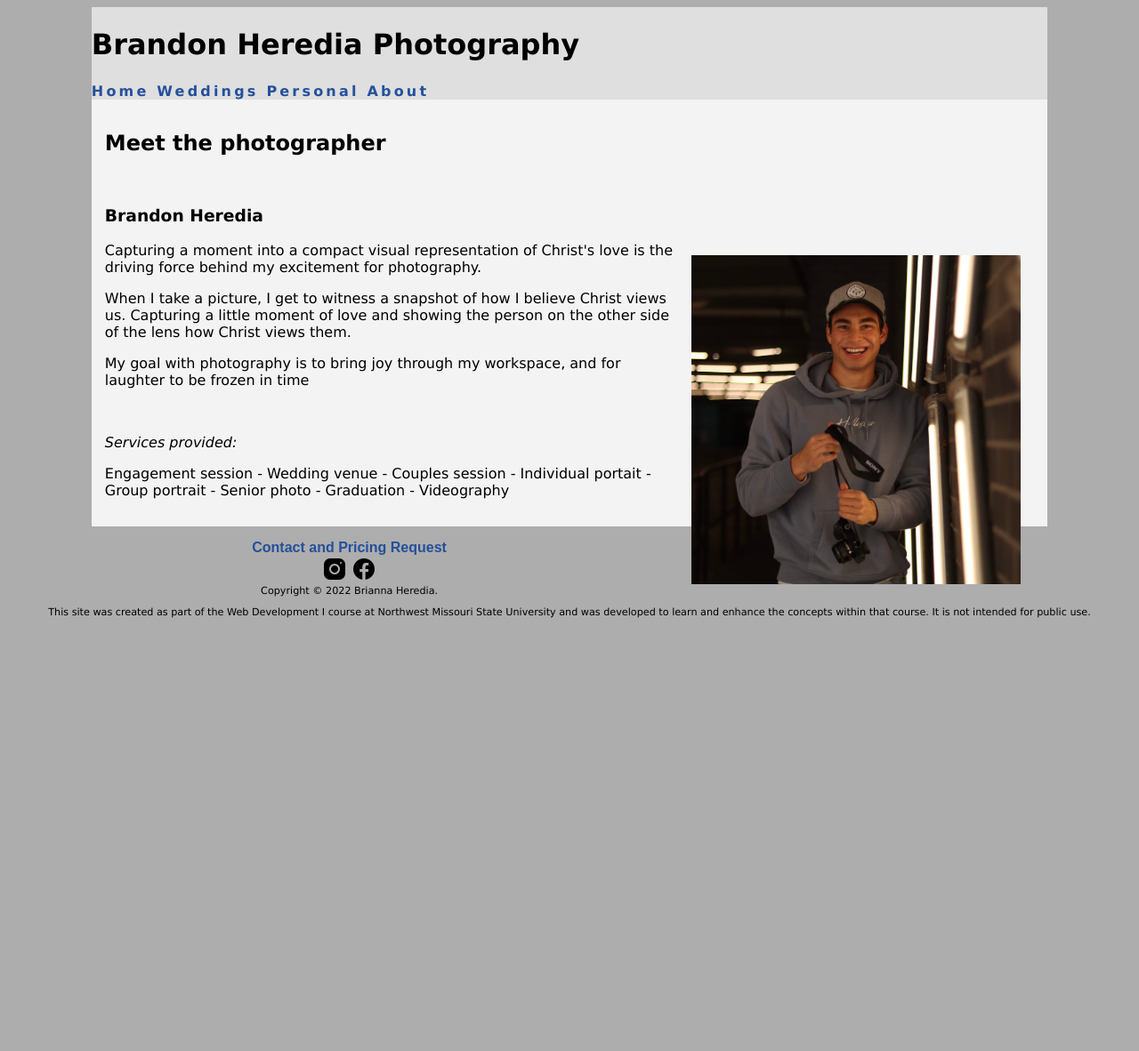
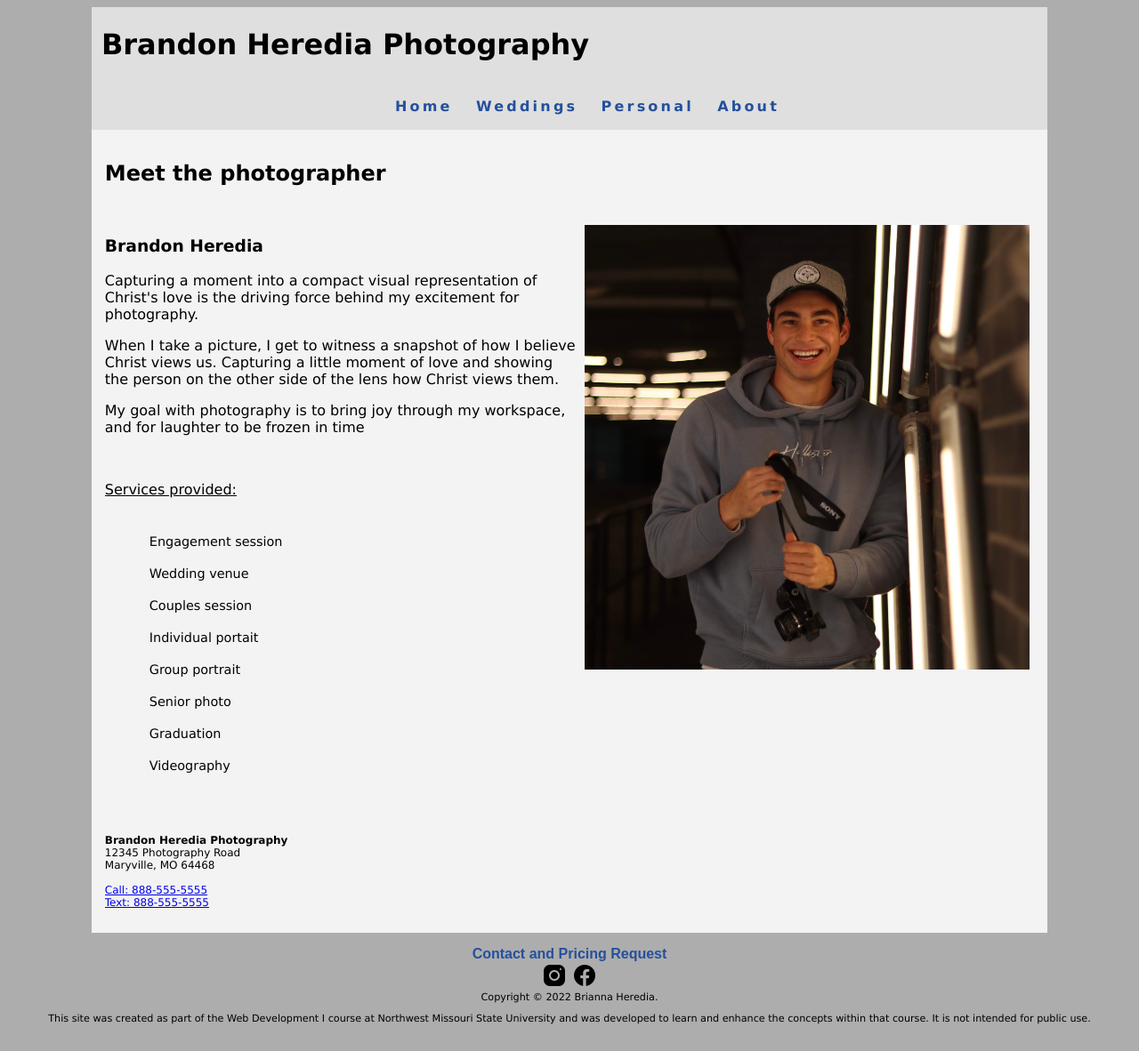
Before and after one commit to 44144-Sp22/web-project-BriHeredia, a plain HTML site: page about.html in a window 1280 px wide. Shown: the whole page at 89% size. Before the commit the page ends 800 px from the top, so only its background shows below. Drawn offline with Linux system fonts and the light colour scheme.

Commit message:
Saturday work

```diff
--- a/about.html
+++ b/about.html
@@ -11,28 +11,55 @@
 <body>
   <div id="wrapper">
     <header>
-      <h1> Brandon Heredia Photography</h1>
+      <h1> &nbsp;Brandon Heredia Photography</h1>
 
     </header>
     <nav>
+      <ul>
+        <li><a href="index.html">Home</a></li>&nbsp;&nbsp;
+        <li><a href="weddings.html">Weddings</a></li>&nbsp;&nbsp;
+        <li><a href="personal.html">Personal</a></li>&nbsp;&nbsp;
+        <li><a href="about.html">About</a></li>
+      </ul>
 
-      <a href="index.html">Home</a>
-      <a href="weddings.html">Weddings</a>
-      <a href="personal.html">Personal</a>
-      <a href="about.html">About</a>
 
     </nav>
     <main>
-      <h2> Meet the photographer </h2><br>
-      <h3>Brandon Heredia </h3>
-      <img src="brandon.jpg" alt="brandon heredia" width="400px" height="400px" id="brandon-floatright">
-      <p> Capturing a moment into a compact visual representation of Christ's love is the driving force behind my excitement for photography.</p>
-      <p> When I take a picture, I get to witness a snapshot of how I believe Christ views us. Capturing a little moment of love and showing the person on the other side of the lens how Christ views them. </p>
-      <p> My goal with photography is to bring joy through my workspace, and for laughter to be frozen in time </p> <br>
-      <p><em> Services provided:</em></p>
+      <div>
+        <h2> Meet the photographer </h2><br>
 
-      <p>Engagement session - Wedding venue - Couples session - Individual portait - Group portrait - Senior photo - Graduation - Videography </p>
 
+        <img id="brandon-floatright" src="brandon.jpg" alt="brandon heredia" width="500px" height="500px">
+        <h3>Brandon Heredia </h3>
+
+
+        <p> Capturing a moment into a compact visual representation of Christ's love is the driving force behind my excitement for photography.</p>
+        <p> When I take a picture, I get to witness a snapshot of how I believe Christ views us. Capturing a little moment of love and showing the person on the other side of the lens how Christ views them. </p>
+        <p> My goal with photography is to bring joy through my workspace, and for laughter to be frozen in time </p> <br>
+        <p><u> Services provided:</u>
+
+        <ul class="services">
+          <li> Engagement session </li>
+          <li> Wedding venue </li>
+          <li> Couples session </li>
+          <li> Individual portait </li>
+          <li> Group portrait </li>
+          <li> Senior photo </li>
+          <li> Graduation </li>
+          <li> Videography </li>
+          </p>
+        </ul>
+        <br><br>
+
+        <p class="contact">
+          <strong> Brandon Heredia Photography</strong><br>
+          12345 Photography Road<br>
+          Maryville, MO 64468<br><br>
+          <a href="tel: 888-555-5555"> Call: 888-555-5555</a><br>
+          <a href="sms: 888-555-5555"> Text: 888-555-5555</a>
+        </p>
+
+      </div>
 
 
     </main>
--- a/style.css
+++ b/style.css
@@ -6,15 +6,15 @@ header, nav, main, footer {
   box-sizing: border-box;
 }
 
+body {
+  background-color: #adadad;
+  font-family: Verdana, Arial, sans-serif;
+}
+
 header {
   background-color: #dfdfdf;
   padding-top: 2px;
   padding-bottom: 2px;
-}
-
-body {
-  background-color: #adadad;
-  font-family: Verdana, Arial, sans-serif;
 }
 
 #wrapper {
@@ -27,13 +27,23 @@ body {
 
 nav {
   font-weight: bold;
-  text-align: left;
+  text-align: center;
   letter-spacing: .2em;
   background-color: #dfdfdf;
+  padding-top: 1px;
+  padding-bottom: 1px;
 }
 
 nav a {
   text-decoration: none;
+}
+
+nav ul {
+  list-style-type: none;
+}
+
+nav li {
+  display: inline-block;
 }
 
 nav a:link {
@@ -48,8 +58,18 @@ nav a:hover {
   color: #ffffff;
 }
 
+#brandon-floatright {
+  float: right;
+  margin: 5px 5px 5px 5px;
+}
+
+div {
+  overflow: auto;
+}
+
 main {
   padding: 15px;
+  margin-left: auto;
 }
 
 main ul {
@@ -62,9 +82,14 @@ main li {
   margin: 10px;
 }
 
-#brandon-floatright {
-  float: right;
-  padding: 15px;
+.services {
+  display: inline-block;
+  width: 100px;
+  font-size: .9em;
+}
+
+.contact {
+  font-size: .75em;
 }
 
 footer {
@@ -80,3 +105,25 @@ a[href^="mailto:"] {
   font-weight: bold;
   text-decoration: none;
 }
+
+@media only screen and (max-width: 768px) {
+  body {
+    margin: 0;
+  }
+
+  #wrapper {
+    width: auto;
+  }
+
+  main {
+    margin-left: 0;
+  }
+
+  h1, h2 {
+    font-size: 100%;
+  }
+
+  p {
+    font-size: 90%;
+  }
+}
```
Also changed, not shown: index.html (+21 -11 lines), personal.html (+8 -6 lines), weddings.html (+8 -5 lines).
